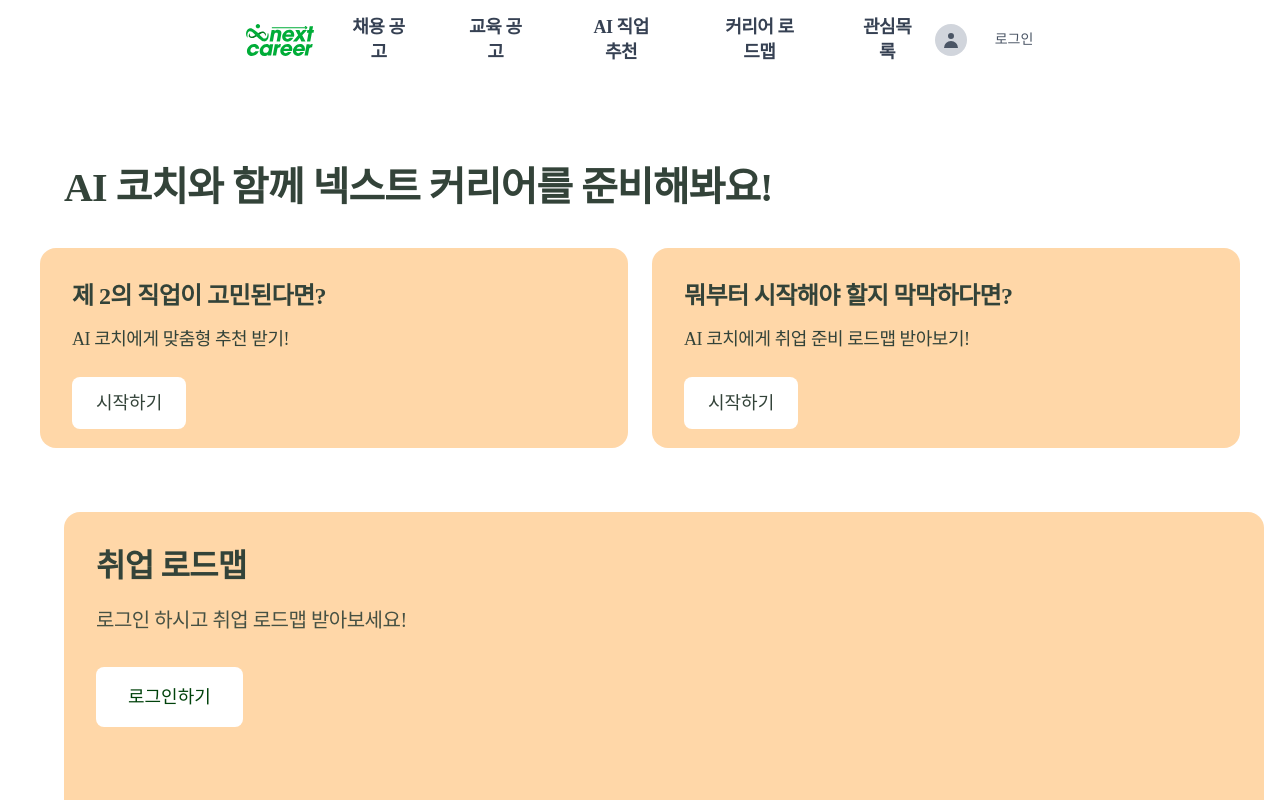
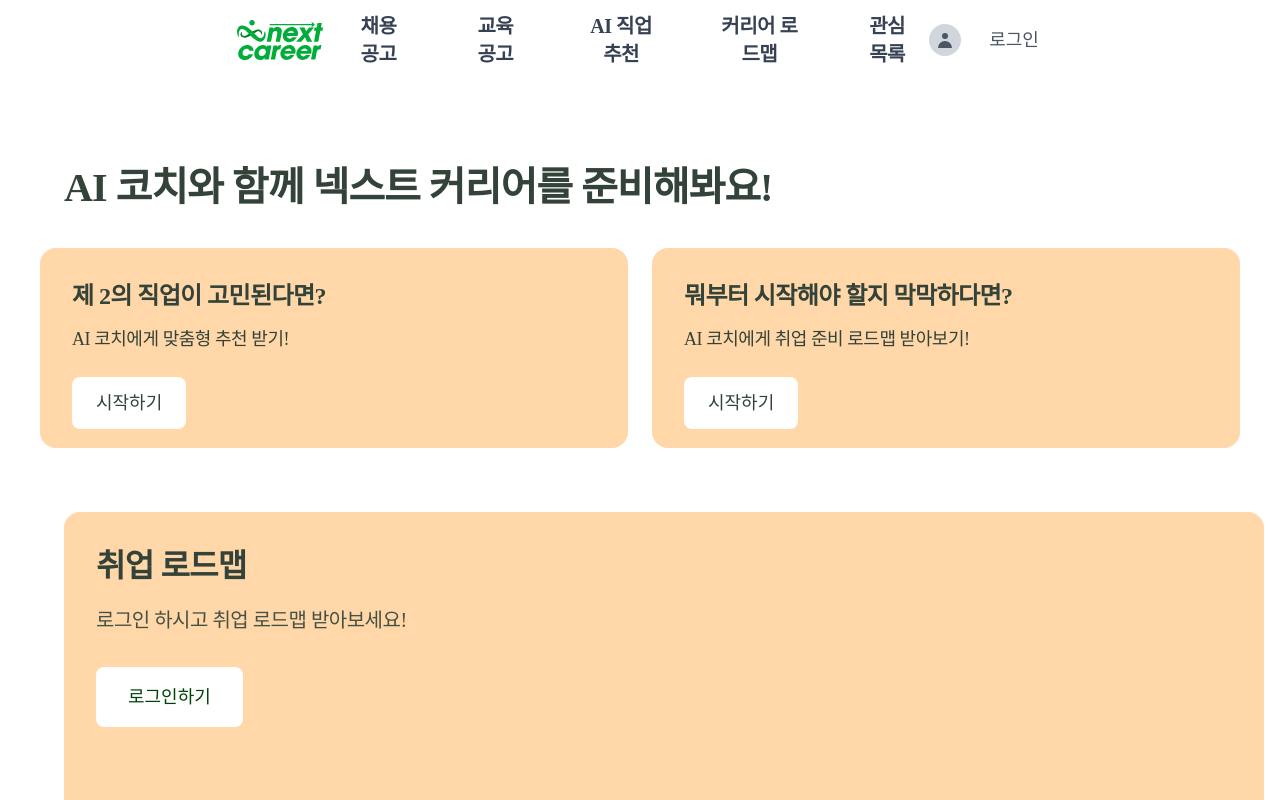
Before and after one commit to seyun31/2025_SEASONTHON_TEAM_42_FE, a Next.js app: page / in a window 1280 px wide. Shown: the top 800 px of the page. Built offline with nearby package versions, Linux system fonts and the light colour scheme; a web font is replaced by a local one.

Commit message:
style: Header 크기 수정

```diff
--- a/src/components/layout/Header.tsx
+++ b/src/components/layout/Header.tsx
@@ -56,9 +56,9 @@ export default function Header() {
           <Image
             src="/assets/logos/logo.svg"
             alt="nextcareer 로고"
-            width={120}
-            height={40}
-            className="h-8 w-auto"
+            width={148}
+            height={80}
+            className="h-10 w-auto"
           />
         </Link>
 
@@ -66,7 +66,7 @@ export default function Header() {
         <nav className="hidden md:flex flex-1 justify-center gap-8">
           <div
             onClick={() => router.push('/job-postings')}
-            className={`cursor-pointer transition-colors duration-200 px-4 py-2 text-center text-title-xsmall font-medium ${
+            className={`cursor-pointer transition-colors duration-200 px-4 py-2 text-center text-title-small font-medium ${
               isActive('/job-postings')
                 ? 'text-green-600'
                 : 'text-gray-700 hover:!text-green-600'
@@ -76,7 +76,7 @@ export default function Header() {
           </div>
           <div
             onClick={() => router.push('/education-programs')}
-            className={`cursor-pointer transition-colors duration-200 px-4 py-2 text-center text-title-xsmall font-medium ${
+            className={`cursor-pointer transition-colors duration-200 px-4 py-2 text-center text-title-small font-medium ${
               isActive('/education-programs')
                 ? 'text-green-600'
                 : 'text-gray-700 hover:!text-green-600'
@@ -86,7 +86,7 @@ export default function Header() {
           </div>
           <div
             onClick={() => router.push('/ai-chat')}
-            className={`cursor-pointer transition-colors duration-200 px-4 py-2 text-center text-title-xsmall font-medium ${
+            className={`cursor-pointer transition-colors duration-200 px-4 py-2 text-center text-title-small font-medium ${
               isActive('/ai-chat')
                 ? 'text-green-600'
                 : 'text-gray-700 hover:!text-green-600'
@@ -96,7 +96,7 @@ export default function Header() {
           </div>
           <div
             onClick={() => router.push('/career-roadmap')}
-            className={`cursor-pointer transition-colors duration-200 px-4 py-2 text-center text-title-xsmall font-medium ${
+            className={`cursor-pointer transition-colors duration-200 px-4 py-2 text-center text-title-small font-medium ${
               isActive('/career-roadmap')
                 ? 'text-green-600'
                 : 'text-gray-700 hover:!text-green-600'
@@ -106,7 +106,7 @@ export default function Header() {
           </div>
           <div
             onClick={() => router.push('/heart-list')}
-            className={`cursor-pointer transition-colors duration-200 px-4 py-2 text-center text-title-xsmall font-medium ${
+            className={`cursor-pointer transition-colors duration-200 px-4 py-2 text-center text-title-small font-medium ${
               isActive('/heart-list')
                 ? 'text-green-600'
                 : 'text-gray-700 hover:!text-green-600'
@@ -150,12 +150,12 @@ export default function Header() {
                 )}
               </div>
               <div className="flex flex-col">
-                <span className="text-sm font-medium text-gray-800">
+                <span className="text-m font-medium text-gray-800">
                   {userData?.name || '사용자'}
                 </span>
                 <button
                   onClick={handleLogout}
-                  className="text-xs text-gray-500 hover:text-red-600 transition-colors duration-200"
+                  className="text-s text-gray-500 hover:text-red-600 transition-colors duration-200"
                 >
                   로그아웃
                 </button>
@@ -180,7 +180,7 @@ export default function Header() {
               </div>
               <Link
                 href="/member/login"
-                className="text-gray-600 hover:!text-green-600 px-4 py-2 text-sm font-medium transition-colors duration-200"
+                className="text-gray-600 hover:!text-green-600 px-4 py-2 text-m font-medium transition-colors duration-200"
               >
                 로그인
               </Link>
```
